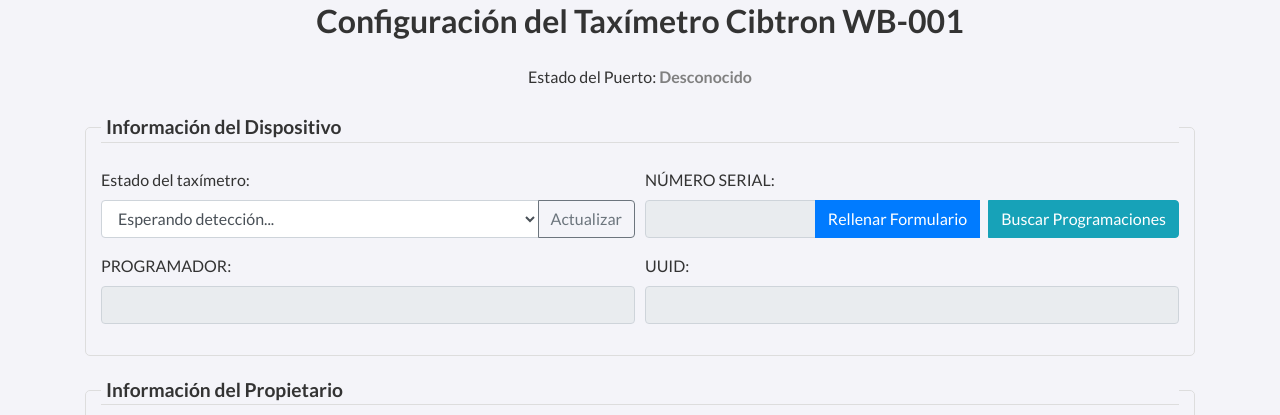
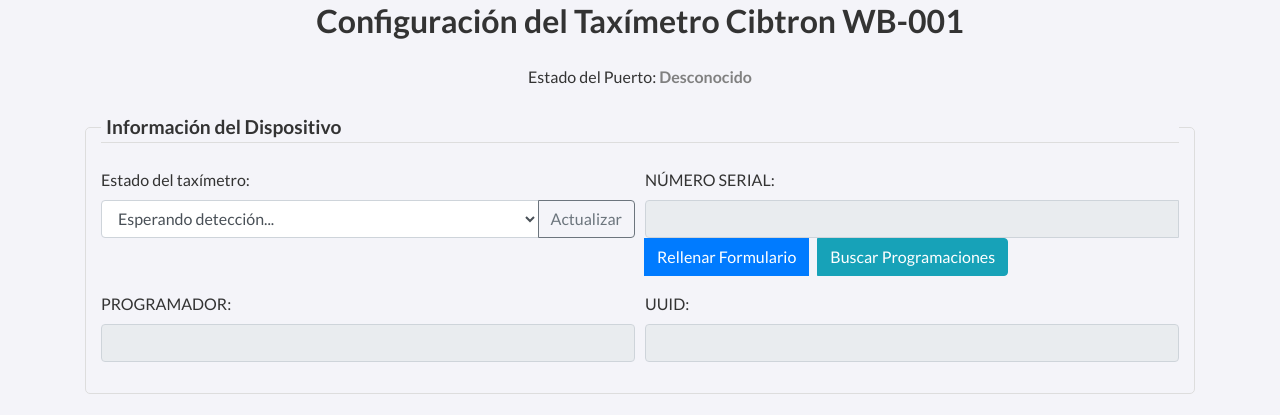
Before and after one commit to WavesByte-CL/wavesbyte-taximetro-programmer, a Flask app: template templates/index.html in a window 1280 px wide. Shown: the part 231-646 px from the top of the page. Run offline with Flask 3, Linux system fonts and the light colour scheme; the template is opened without the code that fills it, so the values that code supplies are empty; parts of the project's set-up code (start-up, migrations or seed data) failed here and were passed over; some libraries are stand-ins or nearby versions.

Commit message:
add new serial view

```diff
--- a/templates/index.html
+++ b/templates/index.html
@@ -116,6 +116,8 @@
                               title="Es el número serial del taxímetro"
                               readonly
                               required
+                              maxlength="20"
+                              style="width: 100%;"
                             />
                             <div class="input-group-append">
                                 <button
```
